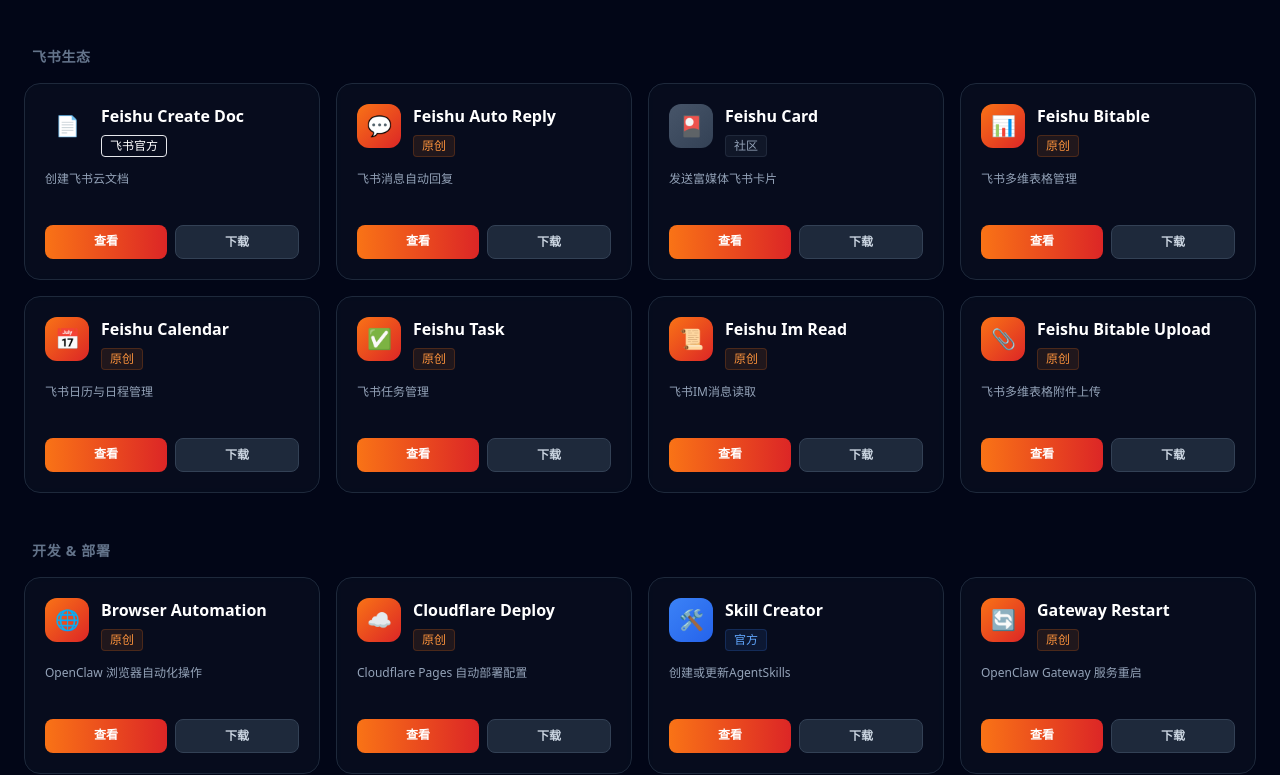
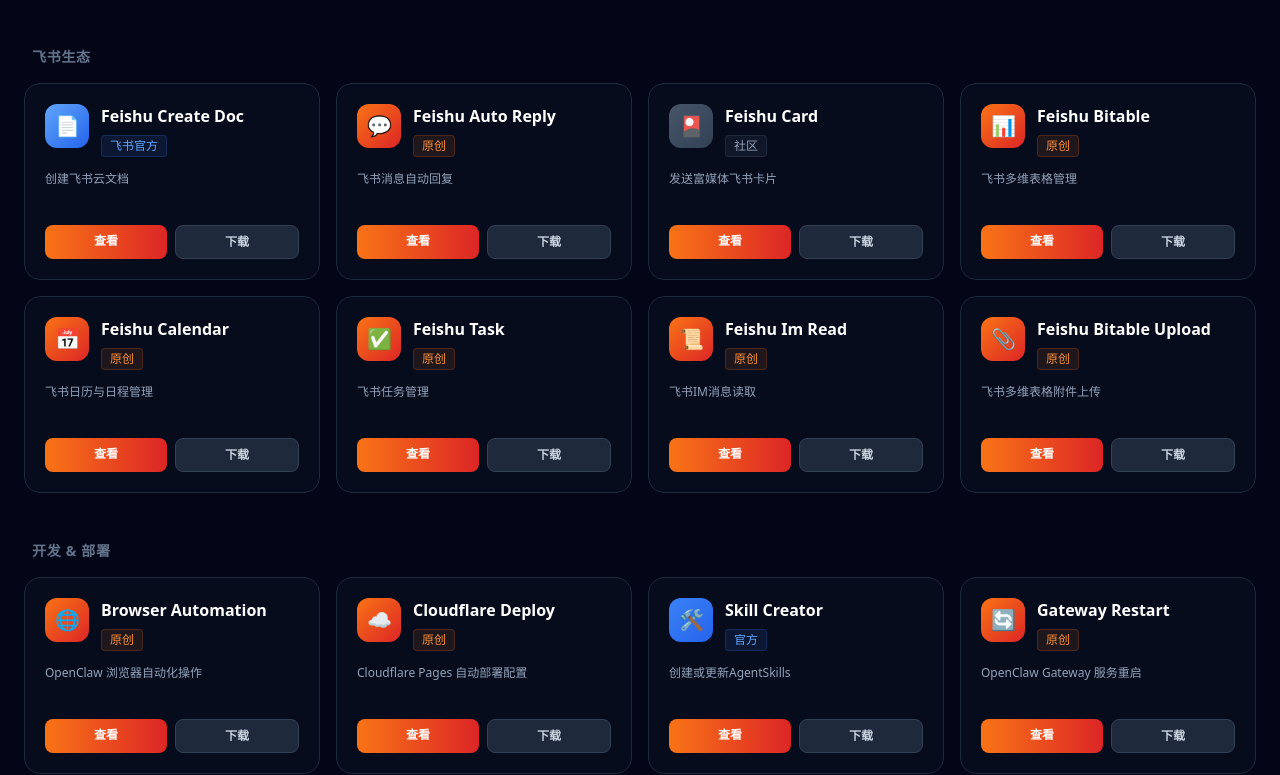
Before and after one commit to zhangxun057/openclaw-skills-hub, a Next.js app: page / in a window 1280 px wide. Shown: the part 1226-2001 px from the top of the page. Built offline with nearby package versions, Linux system fonts and the light colour scheme.

Commit message:
Add postcss and fix UI

```diff
--- a/components/SkillCard.tsx
+++ b/components/SkillCard.tsx
@@ -9,30 +9,44 @@
   }
 }
 
-const sourceColors = {
+const sourceColors: Record<string, string> = {
   '官方': 'from-blue-500 to-blue-600',
+  '飞书官方': 'from-blue-400 to-blue-600',
+  'Vercel官方': 'from-black to-slate-800',
   '原创': 'from-orange-500 to-red-600',
-  '社区': 'from-slate-600 to-slate-700'
+  '社区': 'from-slate-600 to-slate-700',
+  'github': 'from-gray-700 to-gray-900',
+  '虾评Skill': 'from-pink-500 to-rose-600',
+  'clawhub': 'from-cyan-500 to-blue-600',
+  '开源社区': 'from-purple-500 to-indigo-600',
 };
 
-const sourceBadgeColors = {
+const sourceBadgeColors: Record<string, string> = {
   '官方': 'bg-blue-500/10 text-blue-400 border-blue-500/20',
+  '飞书官方': 'bg-blue-500/10 text-blue-400 border-blue-500/20',
+  'Vercel官方': 'bg-gray-500/10 text-gray-400 border-gray-500/20',
   '原创': 'bg-orange-500/10 text-orange-400 border-orange-500/20',
-  '社区': 'bg-slate-500/10 text-slate-400 border-slate-500/20'
+  '社区': 'bg-slate-500/10 text-slate-400 border-slate-500/20',
+  'github': 'bg-gray-500/10 text-gray-400 border-gray-500/20',
+  '虾评Skill': 'bg-pink-500/10 text-pink-400 border-pink-500/20',
+  'clawhub': 'bg-cyan-500/10 text-cyan-400 border-cyan-500/20',
+  '开源社区': 'bg-purple-500/10 text-purple-400 border-purple-500/20',
 };
 
 export default function SkillCard({ skill }: SkillCardProps) {
   const displayName = skill.name.split('-').map(w => w.charAt(0).toUpperCase() + w.slice(1)).join(' ');
+  const gradient = sourceColors[skill.source] || 'from-slate-600 to-slate-700';
+  const badgeColor = sourceBadgeColors[skill.source] || 'bg-slate-500/10 text-slate-400 border-slate-500/20';
 
   return (
     <div data-skill-card className="group relative bg-slate-900/40 backdrop-blur border border-slate-800 rounded-2xl p-5 hover:border-orange-500/50 transition-all hover:shadow-xl hover:shadow-orange-500/10">
       <div className="flex items-start gap-3 mb-3">
-        <div className={`w-11 h-11 bg-gradient-to-br ${sourceColors[skill.source as keyof typeof sourceColors]} rounded-xl flex items-center justify-center text-xl flex-shrink-0 group-hover:scale-110 transition-transform`}>
+        <div className={`w-11 h-11 bg-gradient-to-br ${gradient} rounded-xl flex items-center justify-center text-xl flex-shrink-0 group-hover:scale-110 transition-transform`}>
           {skill.icon}
         </div>
         <div className="flex-1 min-w-0">
           <h3 className="font-bold text-white text-base mb-1 group-hover:text-orange-400 transition-colors truncate">{displayName}</h3>
-          <span className={`inline-block px-2 py-0.5 rounded text-xs border ${sourceBadgeColors[skill.source as keyof typeof sourceBadgeColors]}`}>
+          <span className={`inline-block px-2 py-0.5 rounded text-xs border ${badgeColor}`}>
             {skill.source}
           </span>
         </div>
--- /dev/null
+++ b/postcss.config.js
@@ -0,0 +1,6 @@
+module.exports = {
+  plugins: {
+    tailwindcss: {},
+    autoprefixer: {},
+  },
+}
```
